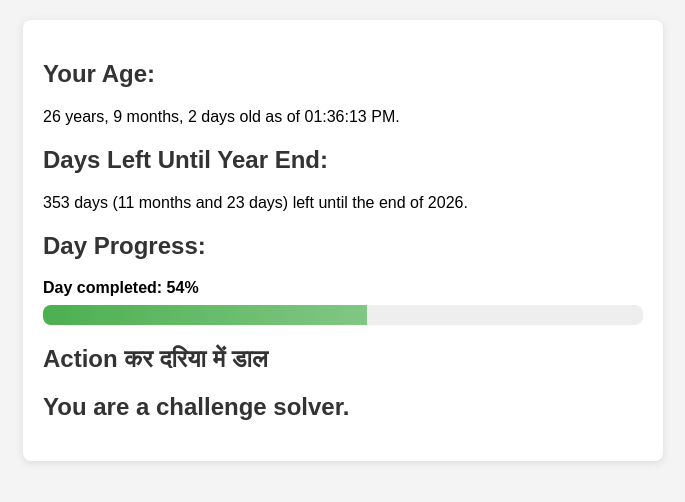
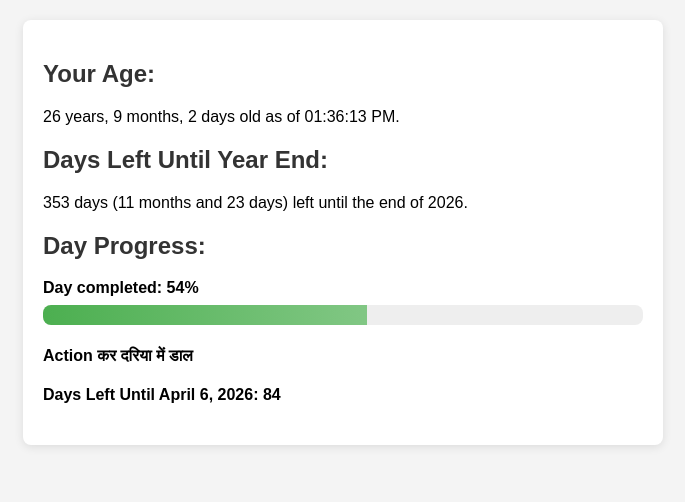
Before and after one commit to Prashant-kamble10/wallpaper, a plain HTML site: page index.html in a window 1280 px wide. Shown: the whole page, without its empty margins (297-982 px from the left). Drawn offline with Linux system fonts and the light colour scheme.

Commit message:
days left calculation added

```diff
--- a/index.html
+++ b/index.html
@@ -22,8 +22,8 @@
             </div>
         </div>
 
-        <h2>Action कर दरिया में डाल</h2>
-        <h2>You are a challenge solver.</h2>
+        <h4>Action कर दरिया में डाल</h4>
+        <h4>Days Left Until April 6, 2026: <span id="daysUntil6Apr"></span></h4>
     </div>
 
     <script src="index.js"></script>
--- a/index.js
+++ b/index.js
@@ -69,6 +69,13 @@ function calculateAge() {
   const progressTextEl = document.getElementById("progressText");
   if (progressTextEl) progressTextEl.innerText = progressText;
   if (progressBar) progressBar.style.width = `${approxRounded}%`;
+
+  // Calculate days left until April 6, 2026
+  const targetDate = new Date(2026, 3, 6); // Month is 0-indexed, so 3 = April
+  const timeDiffTo6Apr = targetDate - today;
+  const daysUntil6Apr = Math.ceil(timeDiffTo6Apr / (1000 * 60 * 60 * 24));
+  const el6Apr = document.getElementById("daysUntil6Apr");
+  if (el6Apr) el6Apr.innerText = daysUntil6Apr;
 }
 
 // Update once immediately and then every second so progress is live
```
